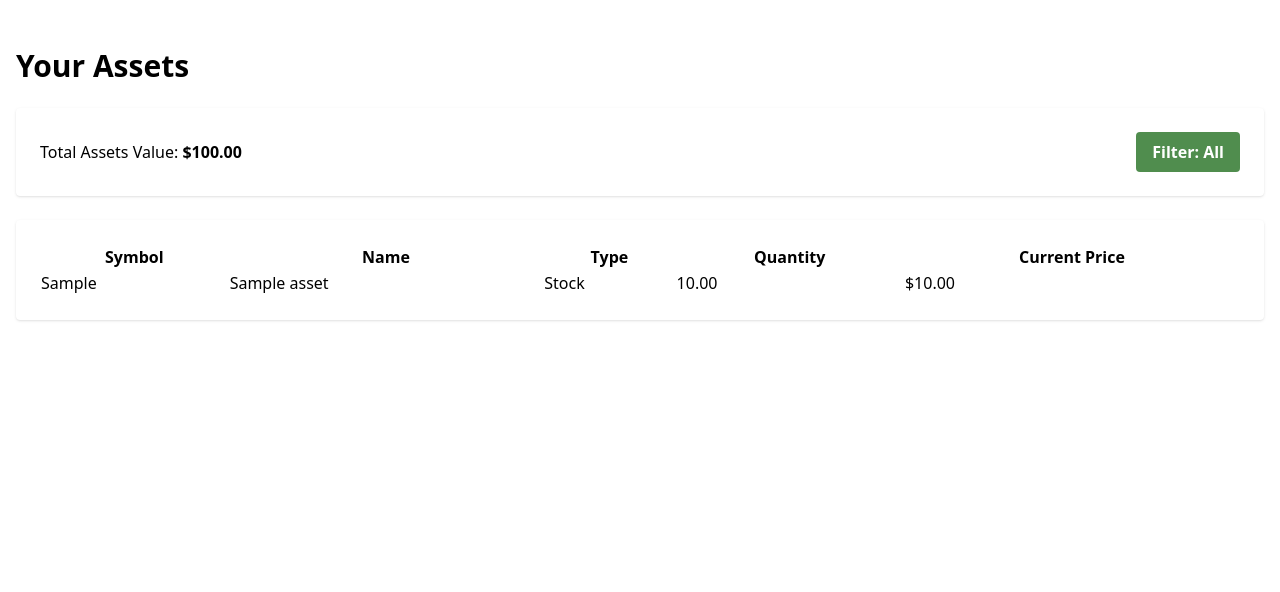
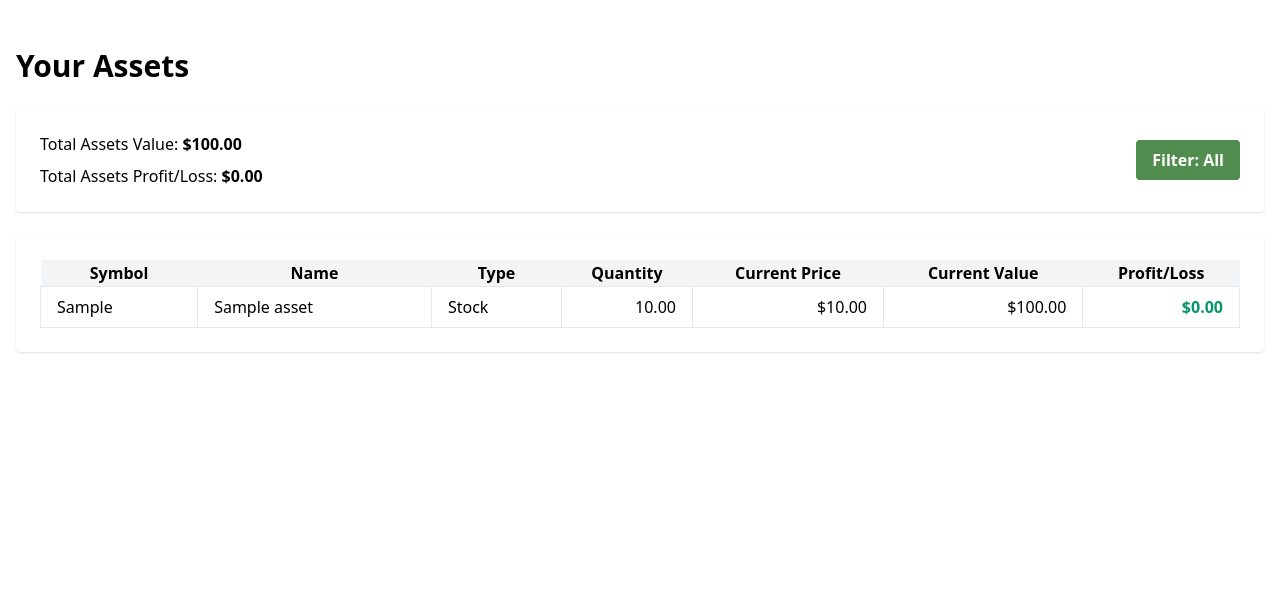
Before and after one commit to ehinckes/finm, a Django app: page /assets/ in a window 1280 px wide. Shown: the part 64-656 px from the top of the page. Run offline with Django 5.2, Linux system fonts and the light colour scheme; a user stored in the database is signed in; tables that the repository leaves empty hold one stand-in row (values such as "Sample post").

Commit message:
- Imporved assets page UI - Added extra fields to asset page table - Added @property to Asset, Transaction and   Portfolio models for derived fields - Updated serializers and tests

```diff
--- a/finm_tracker/portfolio/models.py
+++ b/finm_tracker/portfolio/models.py
@@ -2,12 +2,27 @@ from django.db import models
 from django.conf import settings
 from django.core.exceptions import ValidationError
 from django.utils import timezone
+from decimal import Decimal
 
 class Portfolio(models.Model):
     user = models.OneToOneField(settings.AUTH_USER_MODEL, on_delete=models.CASCADE)
 
     def __str__(self):
         return f"{self.user.username}'s Portfolio"
+
+    @property
+    def assets_value(self):
+        return sum(asset.current_value for asset in self.assets.all())
+
+    @property
+    def assets_cost(self):
+        buy_transactions = self.transactions.filter(transaction_type='buy')
+        sell_transactions = self.transactions.filter(transaction_type='sell')
+
+        total_buy = sum(transaction.current_value for transaction in buy_transactions)
+        total_sell = sum(transaction.current_value for transaction in sell_transactions)
+
+        return total_buy - total_sell
 
 
 class Asset(models.Model):
@@ -38,6 +53,19 @@ class Asset(models.Model):
         if self.current_price < 0:
             raise ValidationError("Asset price cannot be negative.")
 
+    @property
+    def current_value(self):
+        if self.current_price is not None:
+            return self.quantity * self.current_price
+        return Decimal('0.00')
+
+    @property
+    def profit_loss(self):
+        transactions_cost = sum(
+            transaction.current_value for transaction in self.portfolio.transactions.filter(asset_symbol=self.symbol)
+        )
+        return self.current_value - transactions_cost
+
 
 class Transaction(models.Model):
     TRANSACTION_TYPES = [
@@ -63,3 +91,7 @@ class Transaction(models.Model):
             raise ValidationError("Transaction quantity cannot be negative.")
         if self.price < 0:
             raise ValidationError("Transaction price cannot be negative.")
+
+    @property
+    def current_value(self):
+        return self.quantity * self.price
--- a/finm_tracker/portfolio/templates/portfolio/assets.html
+++ b/finm_tracker/portfolio/templates/portfolio/assets.html
@@ -8,9 +8,19 @@
 <h1 class="custom-h1">Your {{ asset_type_display }}</h1>
 
 <div class="bg-white p-6 rounded shadow mb-6 flex justify-between items-center">
-    <div class="total-value">
-        Total {{ asset_type_display }} Value: <span id="portfolio-value" class="font-bold">${{ total_value|floatformat:2 }}</span>
+    <div class="total-value flex flex-col">
+        <div class="mb-2">
+            Total {{ asset_type_display }} Value:
+            <span id="portfolio-value" class="font-bold">${{ total_value|floatformat:2 }}</span>
+        </div>
+        <div>
+            Total {{ asset_type_display }} Profit/Loss:
+            <span id="portfolio-profit-loss" class="font-bold">
+                ${{ total_profit_loss|floatformat:2 }}
+            </span>
+        </div>
     </div>
+
     <div class="asset-type-filter">
         <button id="filterButton" class="filter-button">
             Filter: {{ button_text }}
@@ -18,29 +28,35 @@
     </div>
 </div>
 
-<div class="bg-white p-6 rounded shadow">
-    <table class="w-full">
+<div class="bg-white p-6 rounded shadow overflow-x-auto">
+    <table class="w-full border-collapse">
         <thead>
-            <tr>
+            <tr class="bg-gray-100">
                 <th><a href="?sort=symbol&asset_type={{ current_filter }}">Symbol</a></th>
                 <th><a href="?sort=name&asset_type={{ current_filter }}">Name</a></th>
                 <th><a href="?sort=asset_type&asset_type={{ current_filter }}">Type</a></th>
                 <th><a href="?sort=quantity&asset_type={{ current_filter }}">Quantity</a></th>
                 <th><a href="?sort=current_price&asset_type={{ current_filter }}">Current Price</a></th>
+                <th><a href="?sort=current_value&asset_type={{ current_filter }}">Current Value</a></th>
+                <th><a href="?sort=profit_loss&asset_type={{ current_filter }}">Profit/Loss</a></th>
             </tr>
         </thead>
         <tbody>
             {% for asset in assets %}
             <tr>
-                <td>{{ asset.symbol }}</td>
-                <td>{{ asset.name }}</td>
-                <td>{{ asset.get_asset_type_display }}</td>
-                <td>{{ asset.quantity|display_decimal }}</td>
-                <td>${{ asset.current_price|default_if_none:"N/A"|floatformat:2 }}</td>
+                <td class="border px-4 py-2">{{ asset.symbol }}</td>
+                <td class="border px-4 py-2">{{ asset.name }}</td>
+                <td class="border px-4 py-2">{{ asset.get_asset_type_display }}</td>
+                <td class="border px-4 py-2 text-right">{{ asset.quantity|display_decimal }}</td>
+                <td class="border px-4 py-2 text-right">${{ asset.current_price|default_if_none:"N/A"|floatformat:2 }}</td>
+                <td class="border px-4 py-2 text-right">${{ asset.current_value|floatformat:2 }}</td>
+                <td {{ asset.profit_loss|profit_loss_color }} class="border px-4 py-2 text-right font-semibold">
+                    ${{ asset.profit_loss|floatformat:2 }}
+                </td>
             </tr>
             {% empty %}
             <tr>
-                <td colspan="5">No assets found</td>
+                <td colspan="7" class="border px-4 py-2 text-center">No assets found</td>
             </tr>
             {% endfor %}
         </tbody>
--- a/finm_tracker/portfolio/templates/portfolio/transactions.html
+++ b/finm_tracker/portfolio/templates/portfolio/transactions.html
@@ -28,7 +28,7 @@
                     <td class="border border-gray-300 p-2">{{ transaction.get_transaction_type_display }}</td>
                     <td class="border border-gray-300 p-2">{{ transaction.quantity|display_decimal }}</td>
                     <td class="border border-gray-300 p-2">${{ transaction.price|floatformat:2 }}</td>
-                    <td class="border border-gray-300 p-2">${{ transaction.quantity|multiply:transaction.price|floatformat:2 }}</td>
+                    <td class="border border-gray-300 p-2">${{ transaction.current_value|floatformat:2 }}</td>
                     <td class="border border-gray-300 p-2">{{ transaction.timestamp|date:"d/m/Y, H:i:s" }}</td>
                 </tr>
                 {% empty %}
--- a/finm_tracker/portfolio/templatetags/custom_filters.py
+++ b/finm_tracker/portfolio/templatetags/custom_filters.py
@@ -1,5 +1,6 @@
 from django import template
 from decimal import Decimal
+from django.utils.safestring import mark_safe
 
 register = template.Library()
 
@@ -15,3 +16,8 @@ def display_decimal(value):
         else:
             return '{:.10f}'.format(value).rstrip('0').rstrip('.')
     return value
+
+@register.filter(is_safe=True)
+def profit_loss_color(value):
+    color = '#059669' if value >= 0 else '#e11d48'
+    return mark_safe(f'style="color: {color};"')
--- a/finm_tracker/portfolio/views.py
+++ b/finm_tracker/portfolio/views.py
@@ -136,9 +136,10 @@ def assets_view(request):
     assets = assets.order_by(sort_by)
 
     # Total value calculation
-    total_value = assets.aggregate(
-        total=Sum(F('quantity') * F('current_price'))
-    )['total'] or 0
+    total_value = sum(asset.current_value for asset in assets)
+
+    # Total profit loss calculation
+    total_profit_loss = sum(asset.profit_loss for asset in assets)
 
     # Determine display text for asset type and filter
     asset_type_display_map = {
@@ -154,11 +155,11 @@ def assets_view(request):
     context = {
         'assets': assets,
         'total_value': total_value,
+        'total_profit_loss': total_profit_loss,
         'current_sort': sort_by,
         'current_filter': current_filter,
         'asset_type_display': asset_type_display,
         'button_text': button_text,
-
     }
     return render(request, 'portfolio/assets.html', context)
 
--- a/finm_tracker/theme/static/css/dist/styles.css
+++ b/finm_tracker/theme/static/css/dist/styles.css
@@ -1249,6 +1249,10 @@ select {
   text-align: center;
 }
 
+.text-right {
+  text-align: right;
+}
+
 .text-2xl {
   font-size: 1.5rem;
   line-height: 2rem;
```
Also changed, not shown: other parts of finm_tracker/theme/static/css/dist/styles.css (+35 -0 lines), finm_tracker/portfolio/serializers.py (+16 -9 lines), finm_tracker/portfolio/tests/test_serializers.py (+3 -3 lines).
